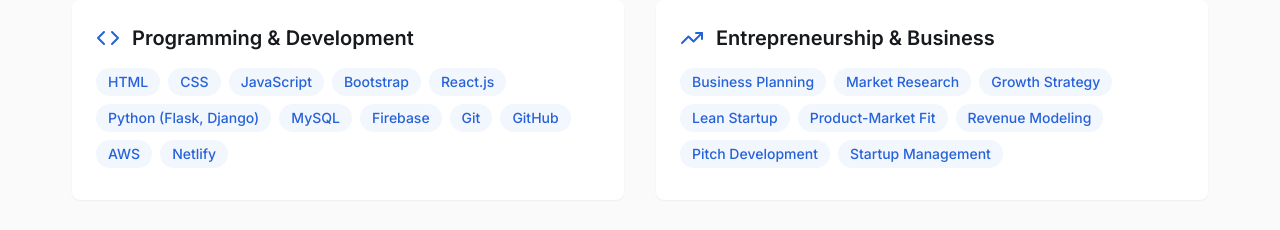
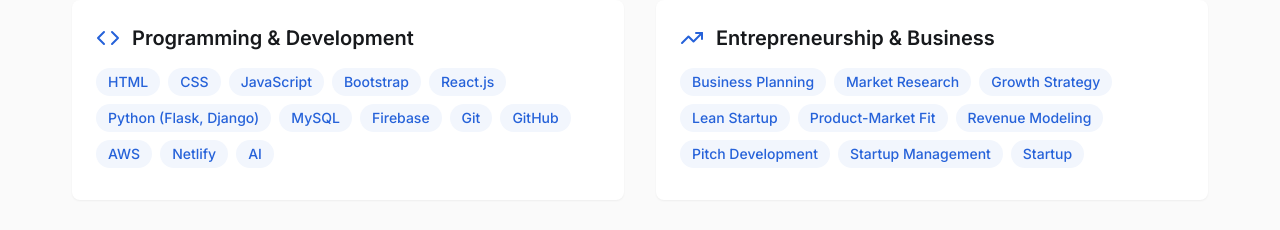
Before and after one commit to vikas1384/personal-website, a React (Vite) app: page / in a window 1280 px wide. Shown: the part 2025-2255 px from the top of the page. Built offline with nearby package versions, Linux system fonts and the light colour scheme.

Commit message:
Revert changes and add AI skill
Reverts changes and adds "AI" as a skill and "AI Startup" as a tag.

```diff
--- a/src/components/Skills.tsx
+++ b/src/components/Skills.tsx
@@ -6,12 +6,12 @@ const Skills = () => {
     {
       title: "Programming & Development",
       icon: <Code className="h-6 w-6 text-primary" />,
-      skills: ["HTML", "CSS", "JavaScript", "Bootstrap", "React.js", "Python (Flask, Django)", "MySQL", "Firebase", "Git", "GitHub", "AWS", "Netlify"],
+      skills: ["HTML", "CSS", "JavaScript", "Bootstrap", "React.js", "Python (Flask, Django)", "MySQL", "Firebase", "Git", "GitHub", "AWS", "Netlify", "AI"],
     },
     {
       title: "Entrepreneurship & Business",
       icon: <TrendingUp className="h-6 w-6 text-primary" />,
-      skills: ["Business Planning", "Market Research", "Growth Strategy", "Lean Startup", "Product-Market Fit", "Revenue Modeling", "Pitch Development", "Startup Management"],
+      skills: ["Business Planning", "Market Research", "Growth Strategy", "Lean Startup", "Product-Market Fit", "Revenue Modeling", "Pitch Development", "Startup Management", "Startup"],
     },
     {
       title: "Digital Marketing & Product",
```
